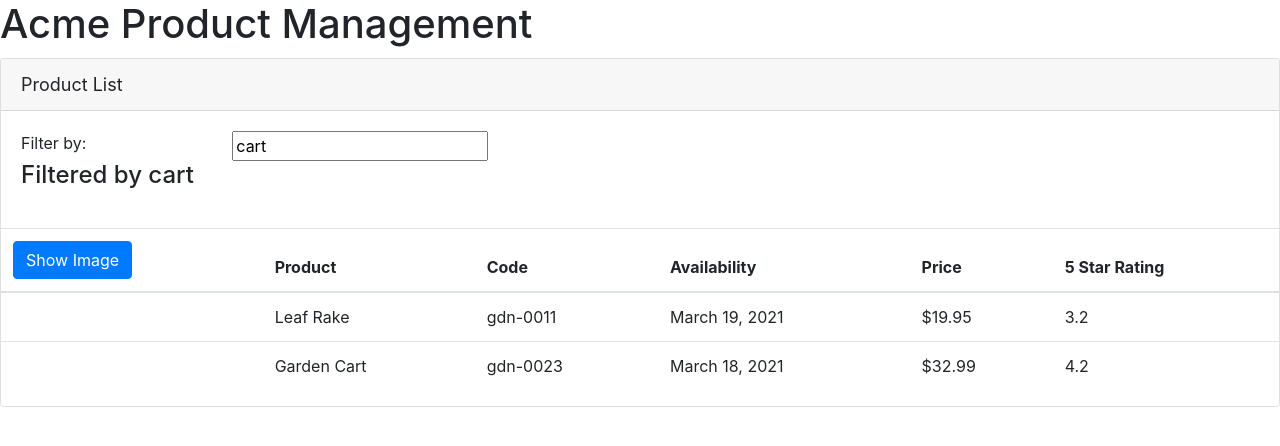
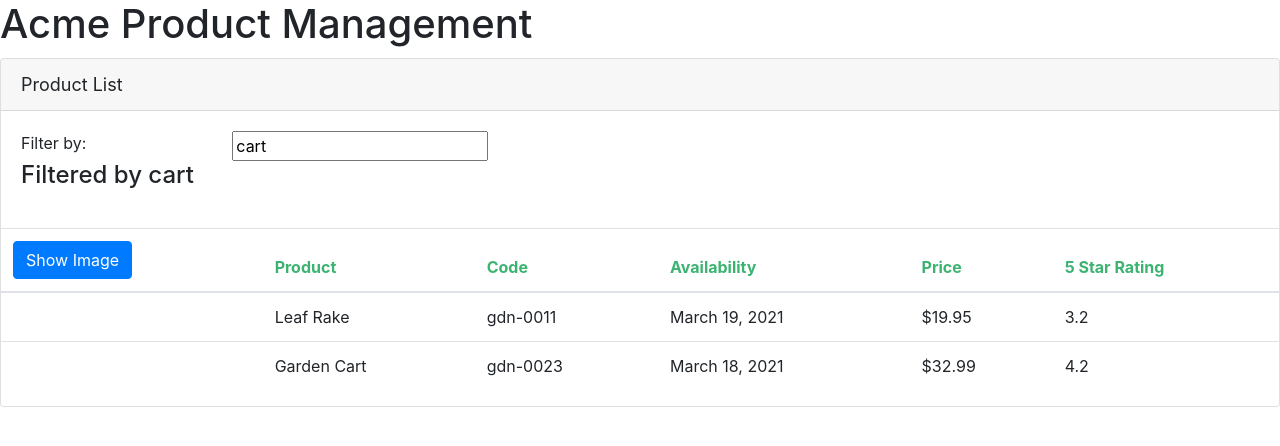
Before and after one commit to SemihDurmus/Hello_Angular, an Angular app: page / in a window 1280 px wide. Shown: the top 446 px of the page. Built offline with nearby package versions, Linux system fonts and the light colour scheme.

Commit message:
Add component style

```diff
--- /dev/null
+++ b/src/app/product/product-list.component.css
@@ -0,0 +1,3 @@
+thead {
+  color: mediumseagreen;
+}
--- a/src/app/product/product-list.component.ts
+++ b/src/app/product/product-list.component.ts
@@ -3,6 +3,7 @@ import { Iproduct } from './product';
 @Component({
   selector: 'pm-products',
   templateUrl: './product-list.component.html',
+  styleUrls: ['./product-list.component.css']
 })
 export class ProductListComponent {
   pageTitle: string = 'Product List';
```
